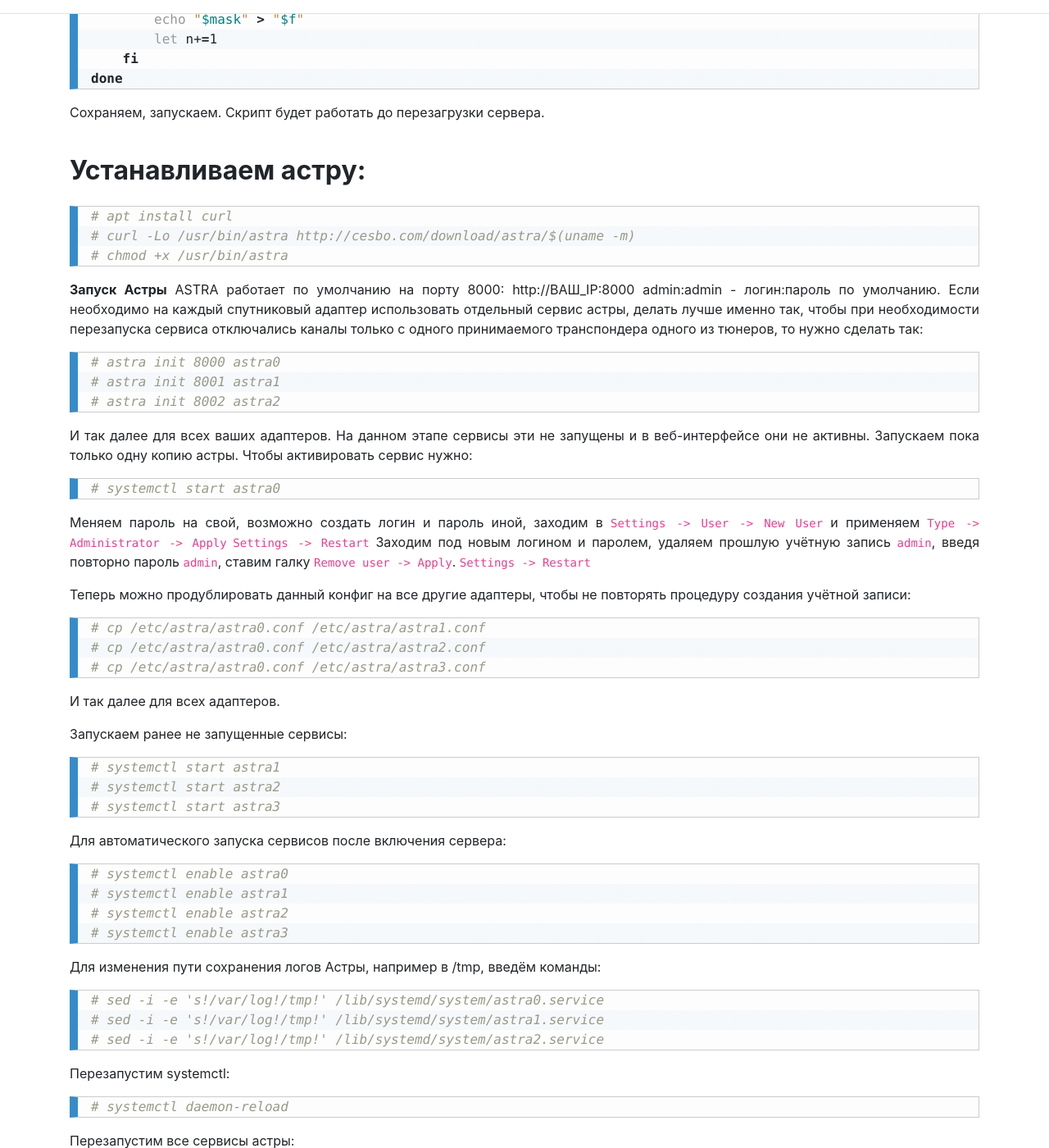
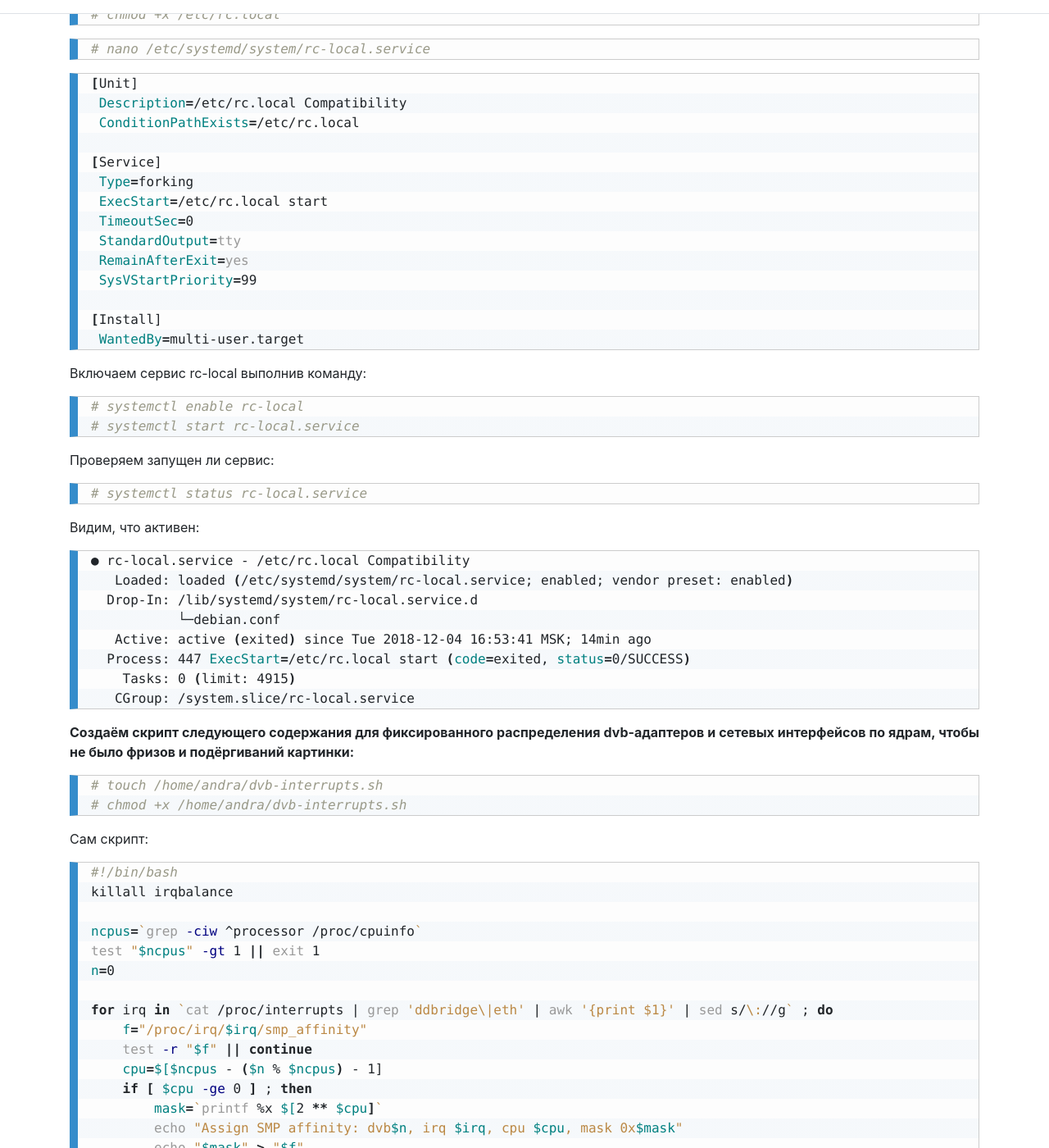
Before and after one commit to ramzes1401ss3/cesbo-www, a Jekyll site: the page built from ru/_posts/2018-11-28-install-on-debian9-x86_64.md, in a window 1280 px wide and 1400 px high, scrolled down 4354 px. Shown: the whole window at 82% size. Built offline with Jekyll 4.4.1, drawn with Linux system fonts in a browser that asks for light colours; our own code applies the rules of GitHub Pages for plain Markdown files; some of the changed text lies outside the part shown.

Commit message:
Update 2018-11-28-install-on-debian9-x86_64.md

````diff
--- a/ru/_posts/2018-11-28-install-on-debian9-x86_64.md
+++ b/ru/_posts/2018-11-28-install-on-debian9-x86_64.md
@@ -207,6 +207,73 @@
 # apt install psmisc
 ```
 
+**Устанавливаем в Debian 9 отсутствующий rc.local для удобства запуска своих скриптов после перезагрузки сервера (удобный костыль для меня):**
+
+Создаём файлы, вставляем строки:
+``` sh
+#nano /etc/rc.local
+```
+``` sh
+#!/bin/sh -e
+#
+# rc.local
+#
+# This script is executed at the end of each multiuser runlevel.
+# Make sure that the script will "exit 0" on success or any other
+# value on error.
+#
+# In order to enable or disable this script just change the execution
+# bits.
+#
+# By default this script does nothing.
+
+exit 0
+```
+``` sh
+# chmod +x /etc/rc.local
+```
+``` sh
+# nano /etc/systemd/system/rc-local.service
+```
+``` sh
+[Unit]
+ Description=/etc/rc.local Compatibility
+ ConditionPathExists=/etc/rc.local
+
+[Service]
+ Type=forking
+ ExecStart=/etc/rc.local start
+ TimeoutSec=0
+ StandardOutput=tty
+ RemainAfterExit=yes
+ SysVStartPriority=99
+
+[Install]
+ WantedBy=multi-user.target
+```
+Включаем сервис rc-local выполнив команду:
+
+``` sh
+# systemctl enable rc-local
+# systemctl start rc-local.service
+```
+Проверяем запущен ли сервис:
+
+``` sh
+# systemctl status rc-local.service
+```
+Видим, что активен:
+``` sh
+● rc-local.service - /etc/rc.local Compatibility
+   Loaded: loaded (/etc/systemd/system/rc-local.service; enabled; vendor preset: enabled)
+  Drop-In: /lib/systemd/system/rc-local.service.d
+           └─debian.conf
+   Active: active (exited) since Tue 2018-12-04 16:53:41 MSK; 14min ago
+  Process: 447 ExecStart=/etc/rc.local start (code=exited, status=0/SUCCESS)
+    Tasks: 0 (limit: 4915)
+   CGroup: /system.slice/rc-local.service
+```
+
 **Создаём скрипт следующего содержания для фиксированного распределения dvb-адаптеров и сетевых интерфейсов по ядрам, чтобы не было фризов и подёргиваний картинки:**
 
 ``` sh
@@ -236,7 +303,72 @@
     fi
 done
 ```
-Сохраняем, запускаем. Скрипт будет работать до перезагрузки сервера.
+Сохраняем, запускаем.
+
+**Увеличиваем частоту ядер до максимума**
+
+Устанавливаем необходимые пакеты:
+
+``` sh
+# apt install lshw linux-cpupower cpufrequtils
+```
+
+Узнать заданные частоты на данный момент можно командой:
+
+``` sh
+# grep '' /sys/devices/system/cpu/cpu0/cpufreq/scaling_{min,cur,max}_freq
+```
+Видим:
+
+``` sh
+/sys/devices/system/cpu/cpu0/cpufreq/scaling_min_freq:1600000
+/sys/devices/system/cpu/cpu0/cpufreq/scaling_cur_freq:1707489
+/sys/devices/system/cpu/cpu0/cpufreq/scaling_max_freq:3900000
+```
+Минимальная 1600, максимальная 3900, задаём максимальную частоту с помощью скрипта:
+``` sh
+# touch /home/andra/cpu-max.sh
+# chmod +x /home/andra/cpu-max.sh
+```
+Копируем и вставляем, запускаем:
+
+``` sh
+#!/bin/bash
+
+cpufreq-set -g performance -c 0
+cpufreq-set -g performance -c 1
+cpufreq-set -g performance -c 2
+cpufreq-set -g performance -c 3
+
+cpucount=$(grep -c 'model name' /proc/cpuinfo)
+sysdir=/sys/devices/system/cpu
+for cpu in $(eval echo cpu{0..$((cpucount-1))}); do
+        cat $sysdir/$cpu/cpufreq/scaling_max_freq > $sysdir/$cpu/cpufreq/scaling_min_freq
+done
+```
+Добавляем скрипты в автозагрузку, открыв в редакторе и указав путь до скриптов:
+``` sh
+# nano /etc/rc.local
+```
+``` sh
+#!/bin/sh -e
+#
+# rc.local
+#
+# This script is executed at the end of each multiuser runlevel.
+# Make sure that the script will "exit 0" on success or any other
+# value on error.
+#
+# In order to enable or disable this script just change the execution
+# bits.
+#
+# By default this script does nothing.
+
+/home/andra/dvb-interrupts.sh
+/home/andra/cpu-max.sh
+
+exit 0
+```
 
 **Устанавливаем астру:**
 ---
@@ -311,45 +443,3 @@
 Готово!
 
 ---
-**Увеличиваем частоту ядер до максимума**
-
-Устанавливаем необходимые пакеты:
-
-``` sh
-# apt install lshw linux-cpupower cpufrequtils
-```
-
-Узнать заданные частоты на данный момент можно командой:
-
-``` sh
-# grep '' /sys/devices/system/cpu/cpu0/cpufreq/scaling_{min,cur,max}_freq
-```
-Видим:
-
-``` sh
-/sys/devices/system/cpu/cpu0/cpufreq/scaling_min_freq:1600000
-/sys/devices/system/cpu/cpu0/cpufreq/scaling_cur_freq:1707489
-/sys/devices/system/cpu/cpu0/cpufreq/scaling_max_freq:3900000
-```
-Минимальная 1600, максимальная 3900, задаём максимальную частоту с помощью скрипта:
-``` sh
-# touch /home/andra/cpu-max.sh
-# chmod +x /home/andra/cpu-max.sh
-```
-Копируем и вставляем, запускаем:
-
-``` sh
-#!/bin/bash
-
-cpufreq-set -g performance -c 0
-cpufreq-set -g performance -c 1
-cpufreq-set -g performance -c 2
-cpufreq-set -g performance -c 3
-
-cpucount=$(grep -c 'model name' /proc/cpuinfo)
-sysdir=/sys/devices/system/cpu
-for cpu in $(eval echo cpu{0..$((cpucount-1))}); do
-        cat $sysdir/$cpu/cpufreq/scaling_max_freq > $sysdir/$cpu/cpufreq/scaling_min_freq
-done
-```
-После перезагрузки сервера данные настройки сбрасываются.
````
